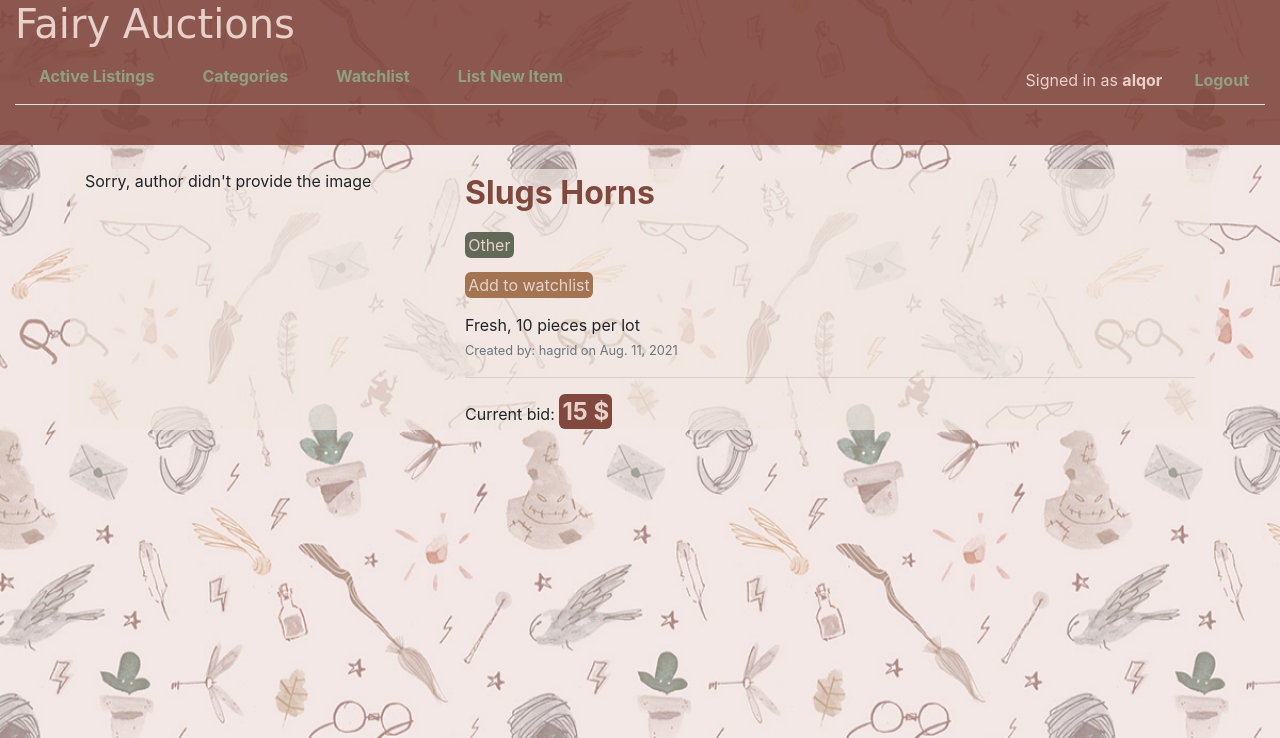
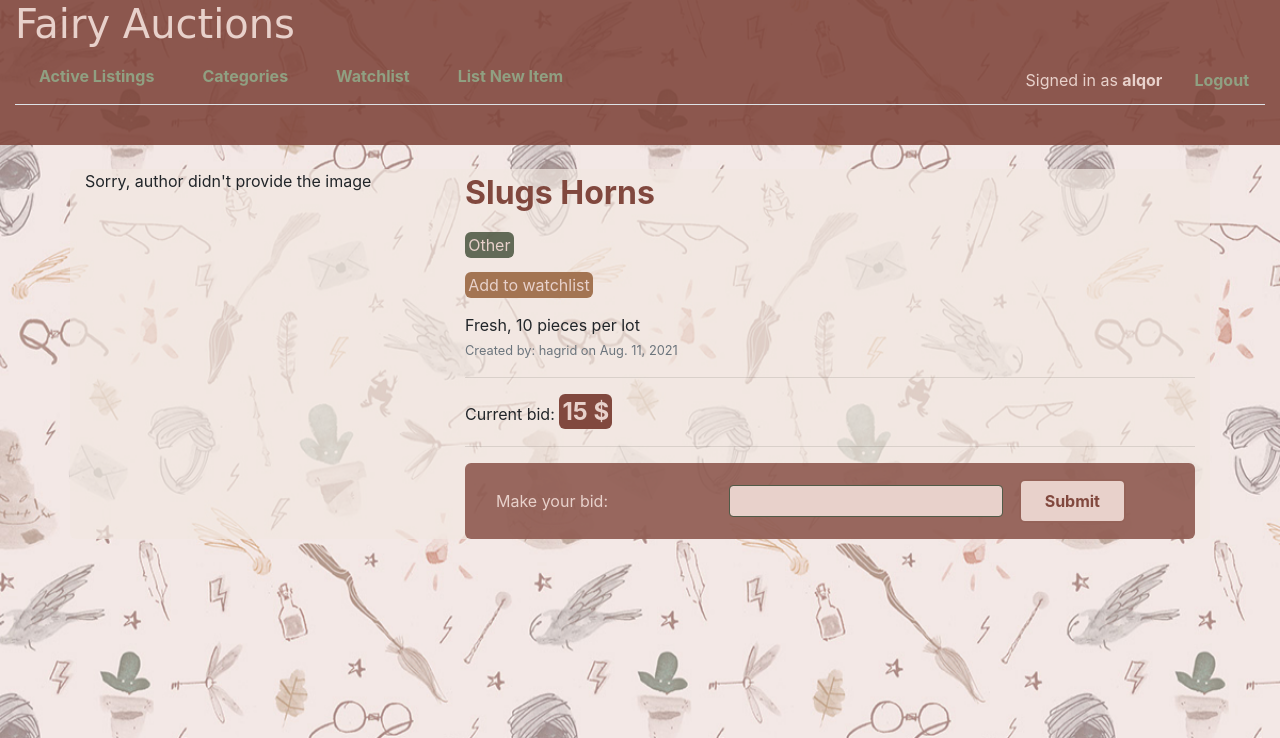
Before and after one commit to alqor/commerce, a Django app: page /3 in a window 1280 px wide. Shown: the top 738 px of the page. Run offline with Django 3.2, Linux system fonts and the light colour scheme; a user stored in the database is signed in; data comes from the database, SQL or seed files in the repository; both versions use the stored data as it was after the commit; tables that the repository leaves empty hold one stand-in row (values such as "Sample post"); some libraries are stand-ins or nearby versions; some web fonts are replaced.

Commit message:
login/reg forms+bids

```diff
--- a/auctions/forms.py
+++ b/auctions/forms.py
@@ -3,6 +3,7 @@ from .models import ItemCategory, Listing, Bid
 from django.utils.translation import gettext_lazy as _
 
 FORM_ATTRS = {'class':"item-field form-control"}
+
 
 class ListingForm(forms.ModelForm):
     class Meta:
@@ -25,4 +26,12 @@ class BidForm(forms.ModelForm):
             'bid_value': _('Start Bid'),
         }
         widgets = {
-            'bid_value': forms.NumberInput(attrs={'min': 1, 'class':"item-field form-control"})}
+            'bid_value': forms.NumberInput(attrs={'min':1, 'class':"item-field form-control"})}
+
+
+class BidFormSmall(forms.ModelForm):
+    class Meta:
+        model = Bid
+        fields = ["bid_value", ]
+        widgets = {
+            'bid_value': forms.NumberInput(attrs={'min':1, 'class':"bid-field form-control"})}
--- a/auctions/models.py
+++ b/auctions/models.py
@@ -40,7 +40,7 @@ class Listing(models.Model):
         """
         to use in html templates
         """
-        return reverse('item-card', args=[self.id])
+        return reverse('item-page', args=[self.id])
 
     def max_bid(self):
         bids = Listing.objects.all().get(pk=self.id).bids.all()
--- a/auctions/static/auctions/item.css
+++ b/auctions/static/auctions/item.css
@@ -49,3 +49,69 @@
     font-size: 1.5rem;
     font-weight: bold;
 }
+
+.real-bid {
+    background-color: rgba(129, 72, 62, 0.8);
+    border-radius: 6px;
+    color: #E8D1CB;
+    padding: 1rem;
+    text-align: left;
+
+}
+
+.real-bid p {
+    margin-bottom: 0;
+}
+
+.real-bid button {
+    border: 2px solid rgba(129, 72, 62, 0.8);
+    background-color: #E8D1CB;
+    color: #81483E;
+    padding: 0.5rem;
+    padding-left: 1.5rem;
+    padding-right: 1.5rem;
+    font-weight: bold;
+    border-radius: 6px;
+    text-decoration: none;
+    margin-left: 1rem;
+}
+
+.real-bid  button:hover,
+.real-bid  button:active {
+    border: 2px solid rgba(129, 72, 62, 0.8);
+    transform: scale(1.1);
+    border-radius: 6px;
+    background-color: #E8D1CB;
+    box-shadow: 0px 0px 7px #E8D1CB;
+    color: #81483E;
+    padding: 0.5rem;
+    padding-left: 1.5rem;
+    padding-right: 1.5rem;
+    font-weight: bold;
+}
+
+.bid-form {
+    display: flex;
+    flex-flow: row wrap;
+    align-items: center;
+}
+
+.wrong-bid {
+    font-weight: bold;
+}
+
+.bid-field {
+    border-radius: 4px;
+    border: 1px solid #515B48;
+    height: 2rem;
+    background-color:#E8D1CB;
+    color: #515B48;
+}
+
+.bid-field:focus {
+    border: 1px solid #81483E;
+    box-shadow: 0px 0px 7px #E8D1CB;
+    outline: none;
+    background-color: #E8D1CB;
+    color: #515B48;
+}
--- a/auctions/templates/auctions/includes/add_bid.html
+++ b/auctions/templates/auctions/includes/add_bid.html
@@ -1,12 +1,24 @@
  {% if user.is_authenticated %}
-         Make your bid:
-         <p color="red">Your bid should be higher than current</p>
-           <form action='#' method="POST">
+ <div class="real-bid col">
+           <form class="form-inline" action="{% url 'add-bid' item_id %}" method="POST">
+           <div class="col-4">
+                    {%if message %}
+                    <p class="wrong-bid">{{message}}</p>
+                    {% else %}
+                    <p>Make your bid:</p>
+                    {% endif %}
+           </div>
+
+            <div class="form-group col-8">
                 {% csrf_token %}
-                {{ form }}
+                {{ bid_form.bid_value }}
+
                 <button type="submit">Submit</button>
+
+           </div>
            </form>
 {% else %}
          To make a bid, please <a href="{% url "login"%}"> Log in </a>
          or <a href="{% url "register"%}"> Register </a>
+</div>
 {% endif %}
--- a/auctions/templates/auctions/item.html
+++ b/auctions/templates/auctions/item.html
@@ -35,6 +35,10 @@
                 <div><small class="text-muted">Created by: {{item.listed_by}} on {{item.list_date}}</small></div>
                 <hr>
                 <div class="item-bid">Current bid: <span>{{item.max_bid}} $</span></div>
+                <hr>
+
+                {% include "auctions/includes/add_bid.html" with bid_form=form item_id=item.pk%}
+
         </div>
   </div>
   </div>
--- a/auctions/urls.py
+++ b/auctions/urls.py
@@ -20,9 +20,9 @@ urlpatterns = [
 
     path('watchlist', views.watchlist_items, name='watchlist'),
 
-    path('watchlist/<int:item_id>', views.watchlist_manipulator, name='add-remove-watch')
+    path('watchlist/<int:item_id>', views.watchlist_manipulator, name='add-remove-watch'),
 
-    # path('add-bid', login_required(views.AddBid.as_view()), name='add-bid'),
+    path('add-bid/<int:item_id>', views.add_bid, name='add-bid'),
 ]
 
 urlpatterns += staticfiles_urlpatterns()
--- a/auctions/views.py
+++ b/auctions/views.py
@@ -3,7 +3,7 @@ from django.db.models import Max
 from django.core.exceptions import ValidationError
 from django.db import IntegrityError
 from django.http import HttpResponse, HttpResponseRedirect
-from django.shortcuts import render
+from django.shortcuts import render, redirect
 from django.urls import reverse
 from django.contrib.auth.decorators import login_required
 from django.views.generic import ListView, DetailView
@@ -19,21 +19,26 @@ def index(request):
     active_items = Listing.objects.filter(status='Active')
     return render(request, "auctions/index.html", {'items':active_items})
 
+
 class Categories(ListView):
     template_name = 'auctions/categories.html'
     model = ItemCategory
     context_object_name = 'cats'
 
+
 def items_by_cat(request, cat_id):
     active_items = Listing.objects.filter(status='Active', category=cat_id)
     return render(request, "auctions/index.html", {'items':active_items})
 
+
 def item_page(request, id):
     item = Listing.objects.get(pk=id)
     is_wl=None
+    bid_form = BidFormSmall()
     if request.user.is_authenticated:
         is_wl = is_watchlisted(request.user, id)
-    return render(request, "auctions/item.html", {"item": item, "wl":is_wl})
+    return render(request, "auctions/item.html", {"item": item, "wl":is_wl, 'form': bid_form})
+
 
 def is_watchlisted(user, id):
     watchlist = Watchlist.objects.filter(author=user)
@@ -43,11 +48,9 @@ def is_watchlisted(user, id):
 @login_required
 def watchlist_manipulator(request, item_id):
     user = request.user
-    # list_item = Listing.objects.get(pk=item_id)
     if is_watchlisted(user, item_id):
         watchlist = Watchlist.objects.get(author=user)
         watchlist.item.remove(item_id)
-        # return HttpResponseRedirect(f'/{item_id}')
     else:
         if Watchlist.objects.filter(author=user):
            watchlist = Watchlist.objects.get(author=user)
@@ -63,10 +66,67 @@ def watchlist_items(request):
     wl_items = Watchlist.objects.filter(author=request.user)
     if wl_items:
         active_items = wl_items[0].item.all()
-        return render(request, "auctions/index.html", {'items':active_items})
+
+    return render(request, "auctions/index.html", {'items':active_items})
+
+
+def save_listing(listing_form, request):
+    saved_form = listing_form.save(commit=False)
+
+    saved_form.listed_by = User.objects.get(username=request.user)
+    saved_form.save()
+    return saved_form.id
+
+
+@login_required
+def list_new_item(request):
+    if request.method == 'POST':
+        list_item_form = ListingForm(request.POST)
+        bid_form = BidForm(request.POST)
+
+        if list_item_form.is_valid() and bid_form.is_valid():
+            item_id = save_listing(list_item_form, request)
+            cur_listing = Listing.objects.get(pk=item_id)
+
+            bid_form = bid_form.save(commit=False)
+            bid_form.bid_by = User.objects.get(username=request.user)
+            bid_form.item = cur_listing
+            bid_form.save()
+            return HttpResponseRedirect('/thank-you')
+        else:
+            raise ValidationError('bid val')
+            print('something goes wrong')
     else:
-        return render(request, "auctions/index.html", {'items':active_items})
+        list_item_form = ListingForm()
+        bid_form = BidForm()
+    return render(request, 'auctions/add_listing.html', {'list_item_form':list_item_form,
+                                                         'bid_form':bid_form,
+                                                        })
 
+@login_required
+def thank_you(request):
+    return render(request, 'auctions/thank_you.html')
+
+@login_required
+def add_bid(request, item_id):
+    item = Listing.objects.get(pk=item_id)
+    act_bid = item.max_bid()
+    cur_listing = Listing.objects.get(pk=item_id)
+    if request.method == 'POST':
+        bid_form = BidFormSmall(request.POST)
+        if  bid_form.is_valid():
+            bid_form = bid_form.save(commit=False)
+            bid_form.bid_by = User.objects.get(username=request.user)
+            bid_form.item = cur_listing
+            if bid_form.bid_value > act_bid:
+                bid_form.save()
+                return HttpResponseRedirect('/thank-you')
+            else:
+                bid_form = BidFormSmall()
+                message = 'Your bid should be higher than current, try again!'
+                return render(request, "auctions/item.html", {"message": message,
+                                                                "item":item,
+                                                                'form': bid_form})
 
 def login_view(request):
     if request.method == "POST":
@@ -118,38 +178,3 @@ def register(request):
         return HttpResponseRedirect(reverse("index"))
     else:
         return render(request, "auctions/register.html")
-
-
-def save_listing(listing_form, request):
-    saved_form = listing_form.save(commit=False)
-
-    saved_form.listed_by = User.objects.get(username=request.user)
-    saved_form.save()
-    return saved_form.id
-
-
-@login_required
-def list_new_item(request):
-    if request.method == 'POST':
-        list_item_form = ListingForm(request.POST)
-        bid_form = BidForm(request.POST)
-        if list_item_form.is_valid() and bid_form.is_valid():
-            id = save_listing(list_item_form, request)
-            bid_form.save(commit=False)
-            bid_form.bid_by = User.objects.get(username=request.user)
-            bid_form.item = id
-            return HttpResponseRedirect('/thank-you')
-        else:
-            raise ValidationError('bid val')
-            print('something goes wrong')
-    else:
-        list_item_form = ListingForm()
-        bid_form = BidForm()
-        list_item_form.listed_by = User.objects.get(username=request.user)
-    return render(request, 'auctions/add_listing.html', {'list_item_form':list_item_form,
-                                                         'bid_form':bid_form,
-                                                        })
-
-@login_required
-def thank_you(request):
-    return render(request, 'auctions/thank_you.html')
```
Also changed, not shown: auctions/static/auctions/new_listing.css (+27 -6 lines), auctions/templates/auctions/add_listing.html (+10 -12 lines), auctions/templates/auctions/includes/watchlist.html (deleted, +0 -9 lines), auctions/templates/auctions/login.html (+20 -11 lines), auctions/templates/auctions/register.html (+24 -15 lines), db.sqlite3.
